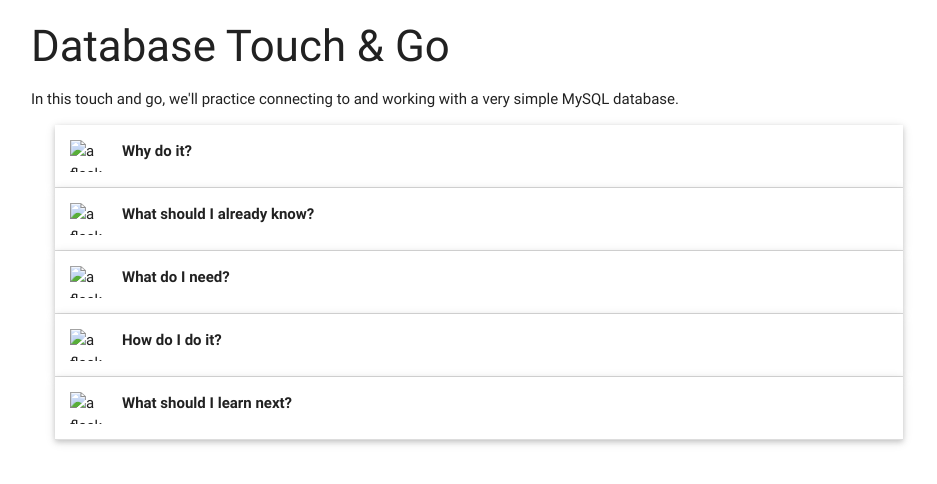
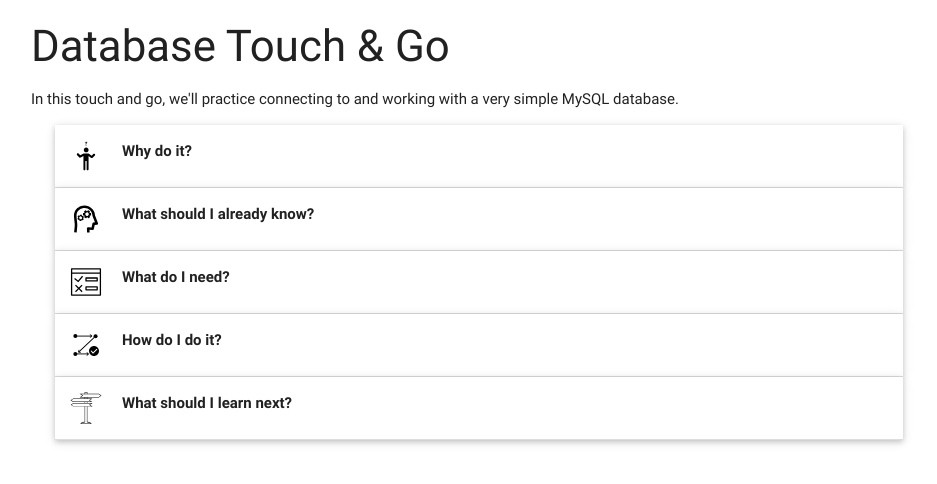
Before and after one commit to brucevanhorn2/DBTouchAndGo, a plain HTML site: page index.html in a window 1280 px wide. Shown: the whole page, without its empty margins (161-1098 px from the left). Drawn offline with nearby package versions, Linux system fonts and the light colour scheme; the site is published under a folder, as on GitHub Pages, so addresses that start at the root find nothing.

Commit message:
fixed img links

```diff
--- a/index.html
+++ b/index.html
@@ -20,7 +20,7 @@
         <li>
           <div class="collapsible-header">
             <img style="height: 32px; width: 32px; vertical-align: middle;"
-            alt="a flask with some code in it" src="/img/why_do_it.svg"/>
+            alt="a flask with some code in it" src="./img/why_do_it.svg"/>
             <span class="sectionLabel">Why do it?</span>
           </div>
           <div class="collapsible-body">
@@ -32,7 +32,7 @@
         <li>
           <div class="collapsible-header">
             <img style="height: 32px; width: 32px; vertical-align: middle;"
-            alt="a flask with some code in it" src="/img/wysk.svg"/>
+            alt="a flask with some code in it" src="./img/wysk.svg"/>
             <span class="sectionLabel">What should I already know?</span>
           </div>
           <div class="collapsible-body"><h4>In order to be successful, you should:</h4>
@@ -46,7 +46,7 @@
         <li>
           <div class="collapsible-header">
             <img style="height: 32px; width: 32px; vertical-align: middle;"
-            alt="a flask with some code in it" src="/img/checklist.svg"/>
+            alt="a flask with some code in it" src="./img/checklist.svg"/>
             <span class="sectionLabel">What do I need?</span>
           </div>
           <div class="collapsible-body"><h4>To work with MySQL, you need:</h4>
@@ -60,7 +60,7 @@
         <li>
           <div class="collapsible-header">
             <img style="height: 32px; width: 32px; vertical-align: middle;"
-            alt="a flask with some code in it" src="/img/steps_to_goal.svg"/>
+            alt="a flask with some code in it" src="./img/steps_to_goal.svg"/>
             <span class="sectionLabel">How do I do it?</span>
           </div>
           <div class="collapsible-body">
@@ -323,7 +323,7 @@ drop database TouchAndGo;
       <li>
         <div class="collapsible-header">
           <img style="height: 32px; width: 32px; vertical-align: middle;"
-          alt="a flask with some code in it" src="/img/where_to_next.svg"/>
+          alt="a flask with some code in it" src="./img/where_to_next.svg"/>
           <span class="sectionLabel">What should I learn next?</span>
         </div>
         <div class="collapsible-body">
```
